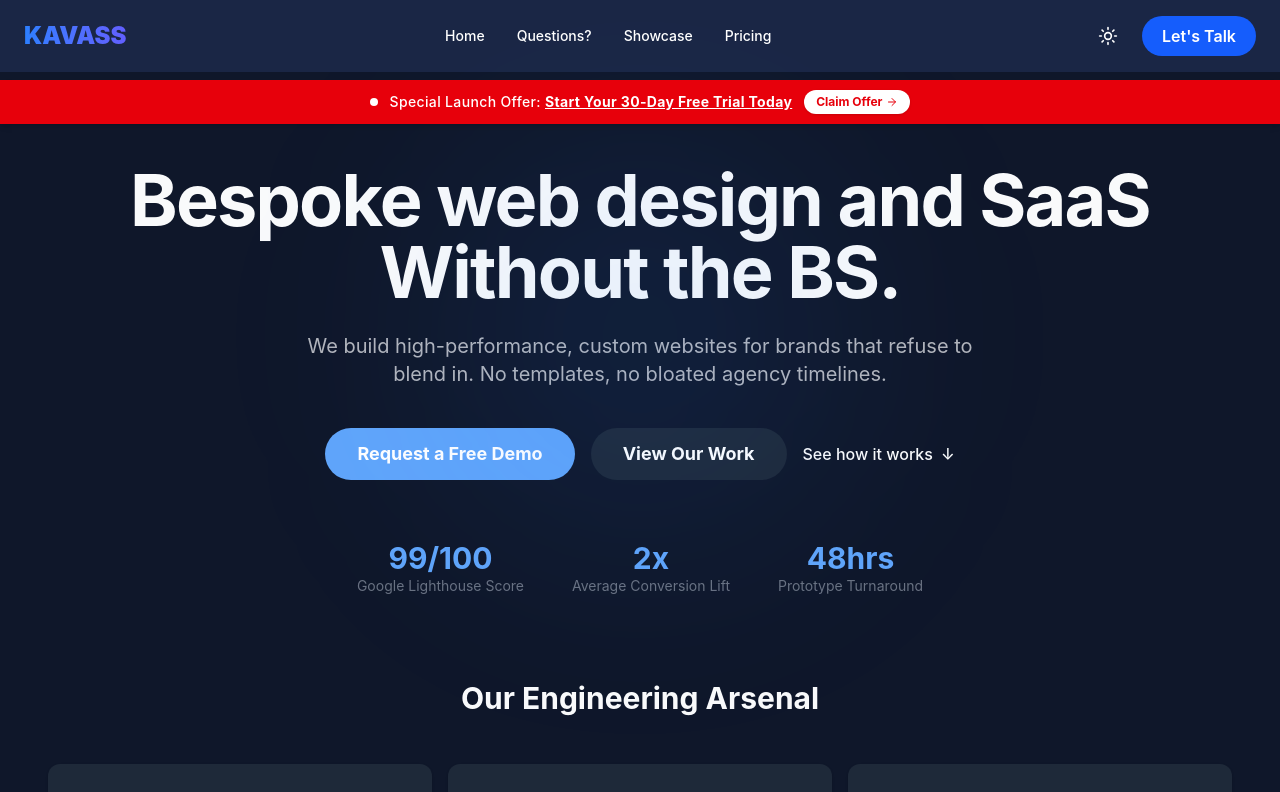
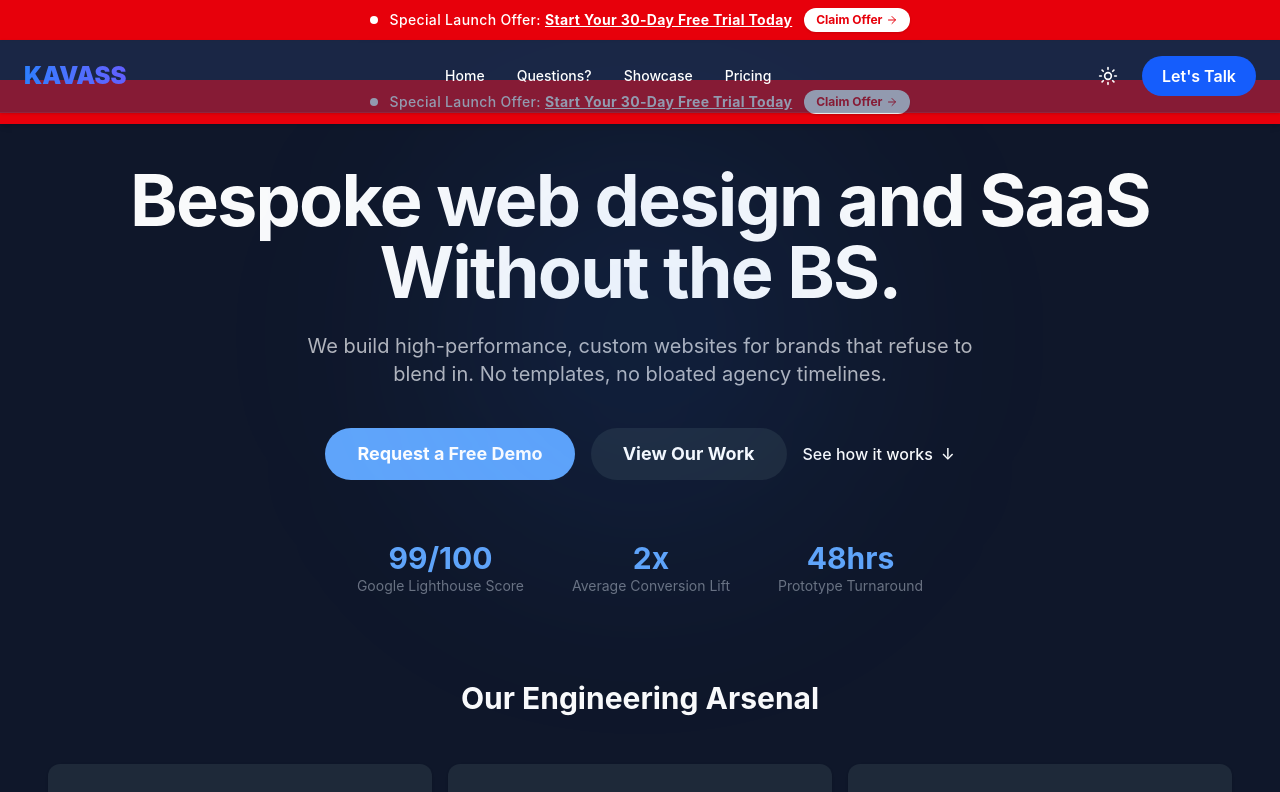
Before and after one commit to Yaseen-11111/kavass-app, a React (Vite) app: page / in a window 1280 px wide. Shown: the top 792 px of the page. Built offline with nearby package versions, Linux system fonts and the light colour scheme.

Commit message:
Add sales promotional banner to Navbar
Added a promotional banner to the navbar component with a special launch offer and a link to claim it.

```diff
--- a/src/components/navbar/Navbar.tsx
+++ b/src/components/navbar/Navbar.tsx
@@ -1,6 +1,6 @@
 import React, { useState } from 'react';
 import { Link } from 'react-router-dom';
-import { Sun, Moon, Menu, X } from 'lucide-react';
+import { Sun, Moon, Menu, X, ArrowRight } from 'lucide-react';
 
 interface NavbarProps {
     toggleTheme: (theme: string) => void;
@@ -11,7 +11,28 @@ export const Navbar: React.FC<NavbarProps> = ({ toggleTheme, currentTheme }) =>
     const [isMenuOpen, setIsMenuOpen] = useState(false);
 
     return (
-        <nav className="fixed w-full z-50 top-0 bg-nav-bg transition-colors duration-300">
+        <div className="fixed w-full z-50 top-0">
+            {/* Sales Promotional Banner */}
+            <div className="w-full bg-red-600 text-white px-4 py-2 shadow-sm transition-colors">
+                <div className="max-w-7xl mx-auto flex items-center justify-center gap-3 text-center">
+                    <span className="flex h-2 w-2 relative">
+                        <span className="animate-ping absolute inline-flex h-full w-full rounded-full bg-red-200 opacity-75"></span>
+                        <span className="relative inline-flex rounded-full h-2 w-2 bg-white"></span>
+                    </span>
+                    <p className="text-xs sm:text-sm font-medium tracking-wide">
+                        Special Launch Offer: <strong className="font-bold underline">Start Your 30-Day Free Trial Today</strong>
+                    </p>
+                    <Link
+                        to="/contact"
+                        className="hidden sm:inline-flex items-center gap-1 bg-white text-red-600 hover:bg-red-50 px-3 py-1 rounded-full text-xs font-bold transition-all shadow-sm"
+                    >
+                        Claim Offer <ArrowRight size={12} />
+                    </Link>
+                </div>
+            </div>
+
+            {/* Main Navigation */}
+            <nav className="bg-nav-bg transition-colors duration-300 border-b border-black/5 dark:border-white/5 shadow-sm">
                 <div className="text-nav-text max-w-7xl mx-auto px-6 py-4 flex justify-between items-center">
                     {/* Logo */}
                     <Link to="/" className="text-2xl font-black bg-gradient-to-r from-blue-500 to-indigo-500 bg-clip-text text-transparent">
@@ -56,5 +77,6 @@ export const Navbar: React.FC<NavbarProps> = ({ toggleTheme, currentTheme }) =>
                     </div>
                 )}
             </nav>
+        </div>
     );
 };
```
Lines whose indentation alone changed are shown as unchanged.
